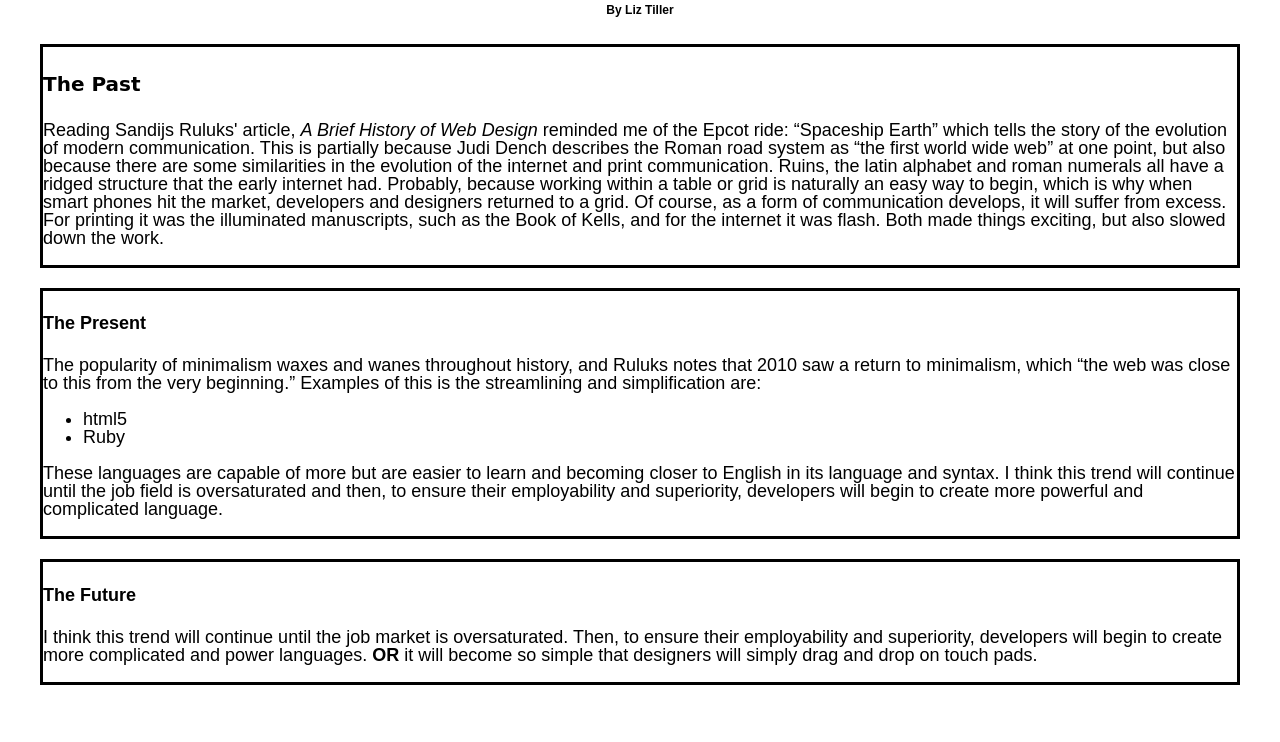
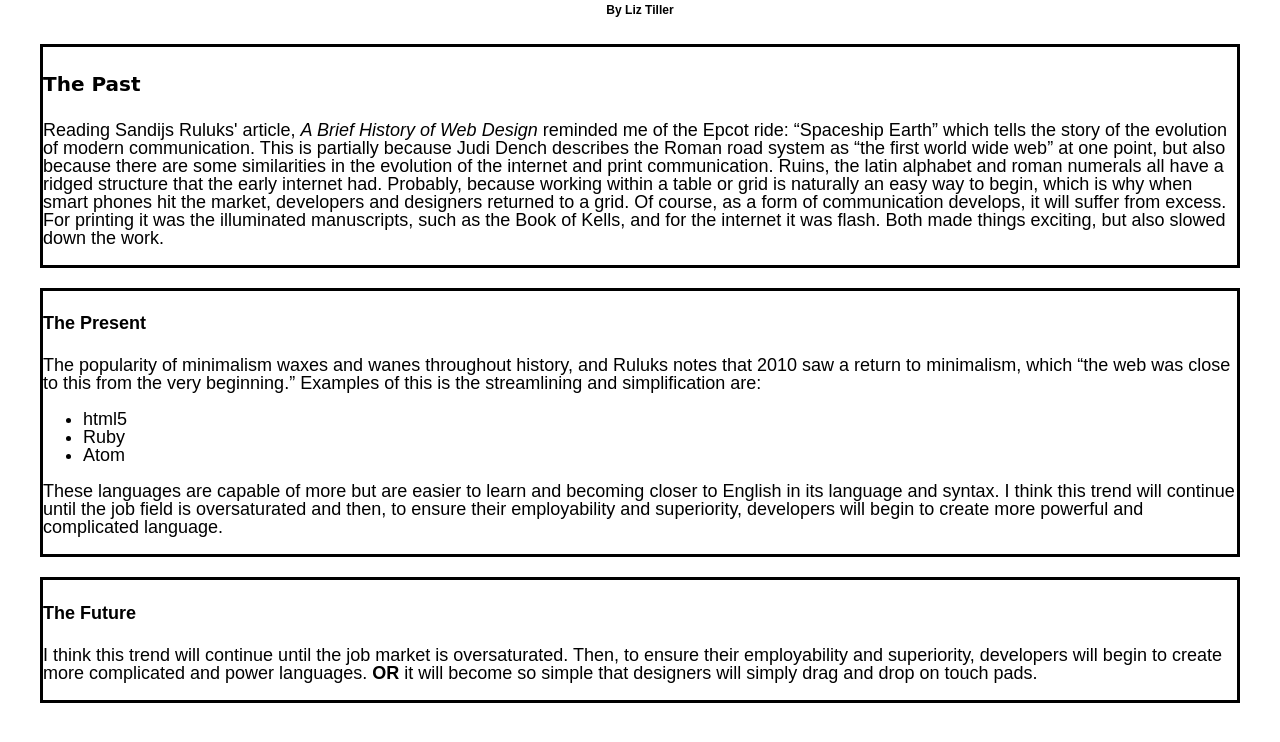
Before and after one commit to lizthrilla/hello-world, a website: page public/index.html in a window 1280 px wide. Shown: the part 104-846 px from the top of the page. Drawn offline with Linux system fonts and the light colour scheme.

Commit message:
pictures

```diff
--- a/public/index.html
+++ b/public/index.html
@@ -22,6 +22,7 @@
           <ul>
             <li>html5</li>
             <li>Ruby</li>
+            <li>Atom</li>
           </ul>
         These languages are capable of more but are easier to learn and becoming closer to English in its language and syntax.  I think this trend will continue until the job field is oversaturated and then, to ensure their employability and superiority, developers will begin to create more powerful and complicated language.
       </p>
```
Also changed, not shown: public/terminal.png (added), public/test-editor.png (added), 1 other file.
